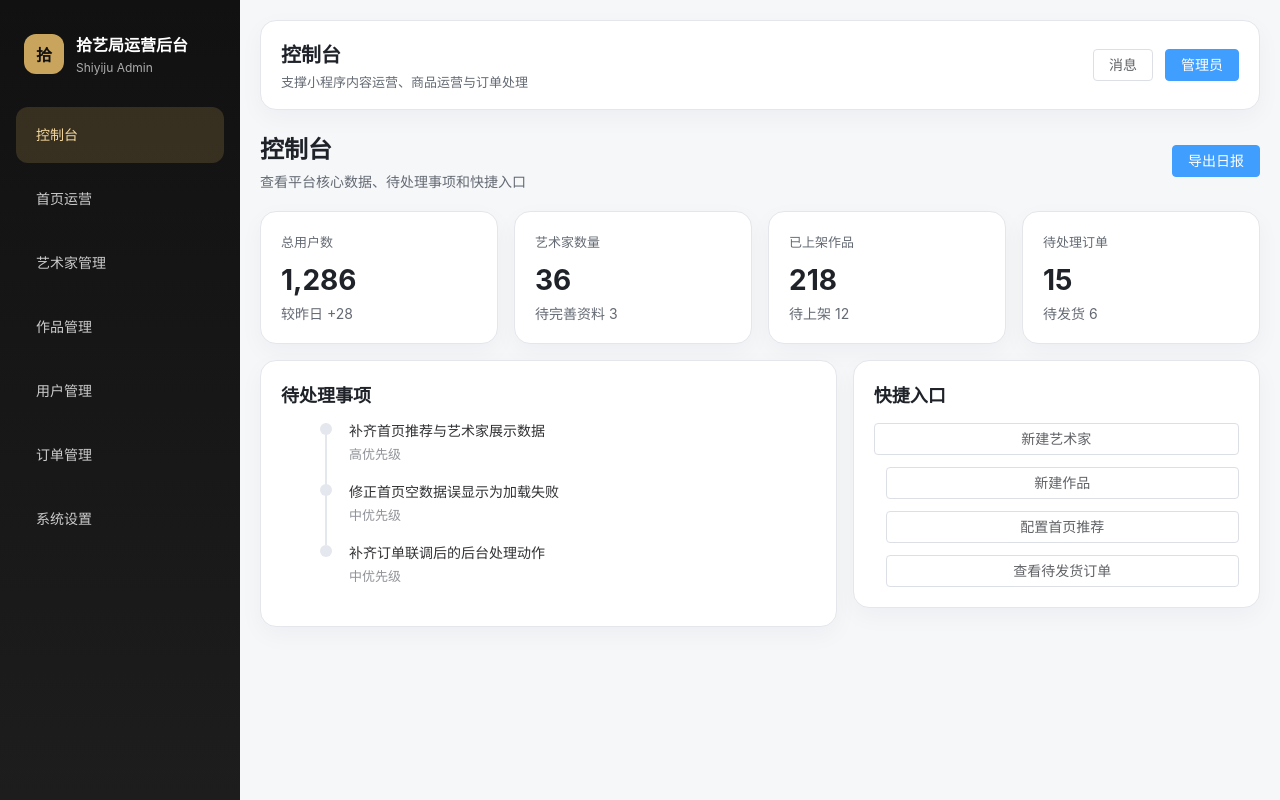
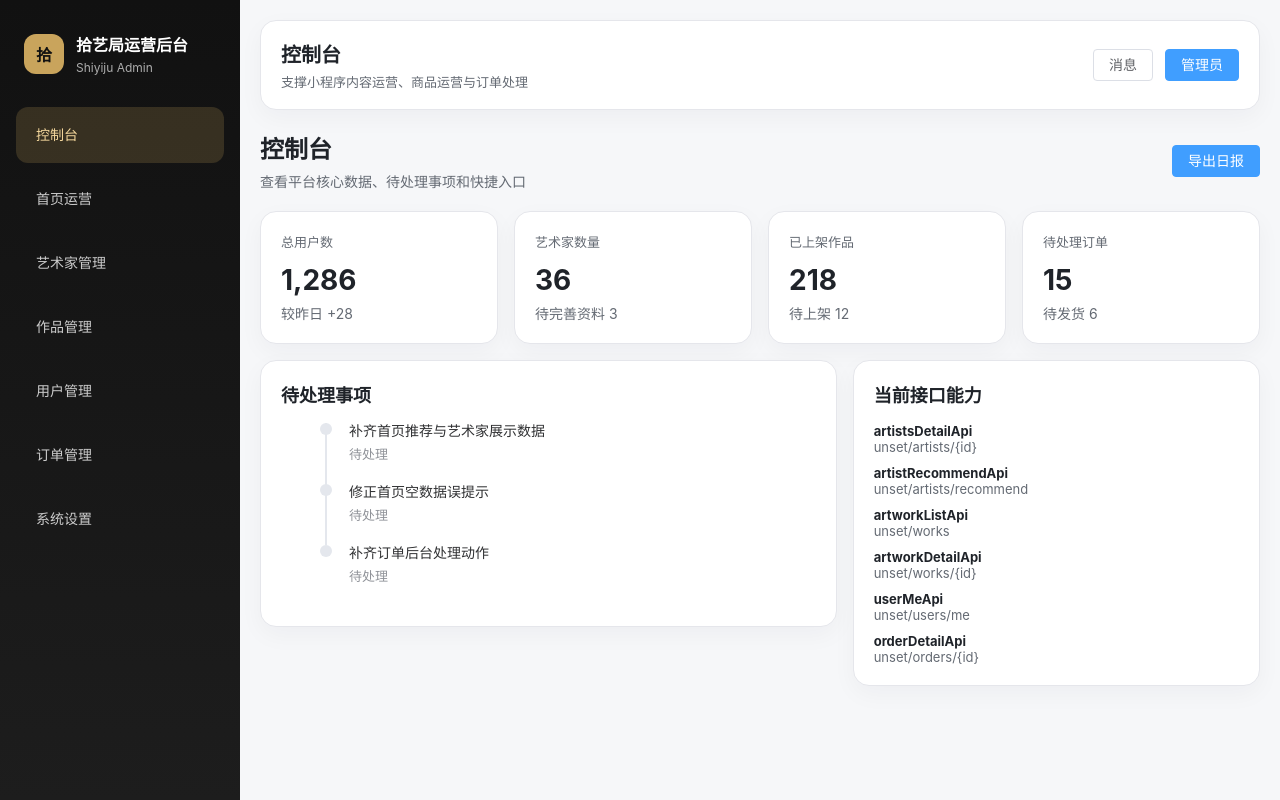
Before and after one commit to Mrarter/shiyiju, a Vue app in the folder admin/: page /dashboard in a window 1280 px wide. Built offline with nearby package versions, Linux system fonts and the light colour scheme; no server answers.

Commit message:
feat: prepare admin frontend for api integration

```diff
--- /dev/null
+++ b/admin/src/api/admin.js
@@ -0,0 +1,58 @@
+import { ADMIN_API_PREFIX, API_PREFIX } from '../config/env'
+import { http } from './http'
+import { artists, artworks, operationItems, orders, users, dashboardMetrics } from '../mock/data'
+
+const useMock = import.meta.env.VITE_USE_MOCK !== 'false'
+
+export async function getDashboard() {
+  if (useMock) {
+    return {
+      metrics: dashboardMetrics,
+      todos: [
+        '补齐首页推荐与艺术家展示数据',
+        '修正首页空数据误提示',
+        '补齐订单后台处理动作'
+      ]
+    }
+  }
+  return http.get(`${ADMIN_API_PREFIX}/dashboard`)
+}
+
+export async function getOperationConfigs() {
+  if (useMock) return operationItems
+  return http.get(`${ADMIN_API_PREFIX}/operations`)
+}
+
+export async function getArtists() {
+  if (useMock) return artists
+  return http.get(`${ADMIN_API_PREFIX}/artists`)
+}
+
+export async function getArtworks() {
+  if (useMock) return artworks
+  return http.get(`${ADMIN_API_PREFIX}/artworks`)
+}
+
+export async function getUsers() {
+  if (useMock) return users
+  return http.get(`${ADMIN_API_PREFIX}/users`)
+}
+
+export async function getOrders() {
+  if (useMock) return orders
+  return http.get(`${ADMIN_API_PREFIX}/orders`)
+}
+
+export async function getCurrentMiniappCapabilities() {
+  if (useMock) {
+    return {
+      artistsDetailApi: `${API_PREFIX}/artists/{id}`,
+      artistRecommendApi: `${API_PREFIX}/artists/recommend`,
+      artworkListApi: `${API_PREFIX}/works`,
+      artworkDetailApi: `${API_PREFIX}/works/{id}`,
+      userMeApi: `${API_PREFIX}/users/me`,
+      orderDetailApi: `${API_PREFIX}/orders/{id}`
+    }
+  }
+  return {}
+}
--- /dev/null
+++ b/admin/src/api/http.js
@@ -0,0 +1,30 @@
+import { API_BASE_URL } from '../config/env'
+
+async function request(path, options = {}) {
+  const response = await fetch(`${API_BASE_URL}${path}`, {
+    headers: {
+      'Content-Type': 'application/json',
+      ...(options.headers || {})
+    },
+    ...options
+  })
+
+  if (!response.ok) {
+    throw new Error(`HTTP ${response.status}`)
+  }
+
+  const json = await response.json()
+  return json?.data ?? json
+}
+
+export const http = {
+  get(path) {
+    return request(path)
+  },
+  post(path, body) {
+    return request(path, { method: 'POST', body: JSON.stringify(body) })
+  },
+  put(path, body) {
+    return request(path, { method: 'PUT', body: JSON.stringify(body) })
+  }
+}
--- /dev/null
+++ b/admin/src/config/env.js
@@ -0,0 +1,3 @@
+export const API_BASE_URL = import.meta.env.VITE_API_BASE_URL || 'http://192.168.1.163:8080'
+export const API_PREFIX = import.meta.env.VITE_API_PREFIX || '/api/v1'
+export const ADMIN_API_PREFIX = import.meta.env.VITE_ADMIN_API_PREFIX || '/admin/v1'
--- /dev/null
+++ b/admin/src/stores/admin.js
@@ -0,0 +1,45 @@
+import { defineStore } from 'pinia'
+import {
+  getArtists,
+  getArtworks,
+  getDashboard,
+  getOperationConfigs,
+  getOrders,
+  getUsers,
+  getCurrentMiniappCapabilities
+} from '../api/admin'
+
+export const useAdminStore = defineStore('admin', {
+  state: () => ({
+    dashboard: null,
+    operations: [],
+    artists: [],
+    artworks: [],
+    users: [],
+    orders: [],
+    capabilities: null
+  }),
+  actions: {
+    async loadDashboard() {
+      this.dashboard = await getDashboard()
+    },
+    async loadOperations() {
+      this.operations = await getOperationConfigs()
+    },
+    async loadArtists() {
+      this.artists = await getArtists()
+    },
+    async loadArtworks() {
+      this.artworks = await getArtworks()
+    },
+    async loadUsers() {
+      this.users = await getUsers()
+    },
+    async loadOrders() {
+      this.orders = await getOrders()
+    },
+    async loadCapabilities() {
+      this.capabilities = await getCurrentMiniappCapabilities()
+    }
+  }
+})
--- a/admin/src/views/artists/ArtistsView.vue
+++ b/admin/src/views/artists/ArtistsView.vue
@@ -32,5 +32,15 @@
 </template>
 
 <script setup>
-import { artists } from '../../mock/data'
+import { computed, onMounted } from 'vue'
+import { storeToRefs } from 'pinia'
+import { useAdminStore } from '../../stores/admin'
+
+const adminStore = useAdminStore()
+const { artists: artistsState } = storeToRefs(adminStore)
+const artists = computed(() => artistsState.value)
+
+onMounted(async () => {
+  if (!artistsState.value.length) await adminStore.loadArtists()
+})
 </script>
--- a/admin/src/views/artworks/ArtworksView.vue
+++ b/admin/src/views/artworks/ArtworksView.vue
@@ -50,5 +50,15 @@
 </template>
 
 <script setup>
-import { artworks } from '../../mock/data'
+import { computed, onMounted } from 'vue'
+import { storeToRefs } from 'pinia'
+import { useAdminStore } from '../../stores/admin'
+
+const adminStore = useAdminStore()
+const { artworks: artworksState } = storeToRefs(adminStore)
+const artworks = computed(() => artworksState.value)
+
+onMounted(async () => {
+  if (!artworksState.value.length) await adminStore.loadArtworks()
+})
 </script>
--- a/admin/src/views/dashboard/DashboardView.vue
+++ b/admin/src/views/dashboard/DashboardView.vue
@@ -9,7 +9,7 @@
     </div>
 
     <div class="metric-grid">
-      <div v-for="item in dashboardMetrics" :key="item.label" class="section-card metric-card">
+      <div v-for="item in metrics" :key="item.label" class="section-card metric-card">
         <div class="metric-label">{{ item.label }}</div>
         <div class="metric-value">{{ item.value }}</div>
         <div class="page-subtitle">{{ item.delta }}</div>
@@ -21,20 +21,18 @@
         <div class="section-card" style="padding: 20px;">
           <div class="page-title" style="font-size: 18px;">待处理事项</div>
           <el-timeline style="margin-top: 16px;">
-            <el-timeline-item timestamp="高优先级">补齐首页推荐与艺术家展示数据</el-timeline-item>
-            <el-timeline-item timestamp="中优先级">修正首页空数据误显示为加载失败</el-timeline-item>
-            <el-timeline-item timestamp="中优先级">补齐订单联调后的后台处理动作</el-timeline-item>
+            <el-timeline-item v-for="item in todos" :key="item" timestamp="待处理">{{ item }}</el-timeline-item>
           </el-timeline>
         </div>
       </el-col>
       <el-col :span="10">
         <div class="section-card" style="padding: 20px;">
-          <div class="page-title" style="font-size: 18px;">快捷入口</div>
-          <div style="display: grid; gap: 12px; margin-top: 16px;">
-            <el-button plain>新建艺术家</el-button>
-            <el-button plain>新建作品</el-button>
-            <el-button plain>配置首页推荐</el-button>
-            <el-button plain>查看待发货订单</el-button>
+          <div class="page-title" style="font-size: 18px;">当前接口能力</div>
+          <div style="display: grid; gap: 10px; margin-top: 16px; font-size: 13px; color: #646a73;">
+            <div v-for="(value, key) in capabilities" :key="key">
+              <strong style="color:#1f2329;">{{ key }}</strong>
+              <div>{{ value }}</div>
+            </div>
           </div>
         </div>
       </el-col>
@@ -43,5 +41,18 @@
 </template>
 
 <script setup>
-import { dashboardMetrics } from '../../mock/data'
+import { computed, onMounted } from 'vue'
+import { storeToRefs } from 'pinia'
+import { useAdminStore } from '../../stores/admin'
+
+const adminStore = useAdminStore()
+const { dashboard, capabilities } = storeToRefs(adminStore)
+
+const metrics = computed(() => dashboard.value?.metrics || [])
+const todos = computed(() => dashboard.value?.todos || [])
+
+onMounted(async () => {
+  if (!dashboard.value) await adminStore.loadDashboard()
+  if (!capabilities.value) await adminStore.loadCapabilities()
+})
 </script>
--- a/admin/src/views/operations/OperationsView.vue
+++ b/admin/src/views/operations/OperationsView.vue
@@ -49,5 +49,15 @@
 </template>
 
 <script setup>
-import { operationItems } from '../../mock/data'
+import { computed, onMounted } from 'vue'
+import { storeToRefs } from 'pinia'
+import { useAdminStore } from '../../stores/admin'
+
+const adminStore = useAdminStore()
+const { operations } = storeToRefs(adminStore)
+const operationItems = computed(() => operations.value)
+
+onMounted(async () => {
+  if (!operations.value.length) await adminStore.loadOperations()
+})
 </script>
--- a/admin/src/views/orders/OrdersView.vue
+++ b/admin/src/views/orders/OrdersView.vue
@@ -47,5 +47,15 @@
 </template>
 
 <script setup>
-import { orders } from '../../mock/data'
+import { computed, onMounted } from 'vue'
+import { storeToRefs } from 'pinia'
+import { useAdminStore } from '../../stores/admin'
+
+const adminStore = useAdminStore()
+const { orders: ordersState } = storeToRefs(adminStore)
+const orders = computed(() => ordersState.value)
+
+onMounted(async () => {
+  if (!ordersState.value.length) await adminStore.loadOrders()
+})
 </script>
--- a/admin/src/views/users/UsersView.vue
+++ b/admin/src/views/users/UsersView.vue
@@ -31,5 +31,15 @@
 </template>
 
 <script setup>
-import { users } from '../../mock/data'
+import { computed, onMounted } from 'vue'
+import { storeToRefs } from 'pinia'
+import { useAdminStore } from '../../stores/admin'
+
+const adminStore = useAdminStore()
+const { users: usersState } = storeToRefs(adminStore)
+const users = computed(() => usersState.value)
+
+onMounted(async () => {
+  if (!usersState.value.length) await adminStore.loadUsers()
+})
 </script>
```
Also changed, not shown: 2 other files (tests, documents, lock files or other folders).
